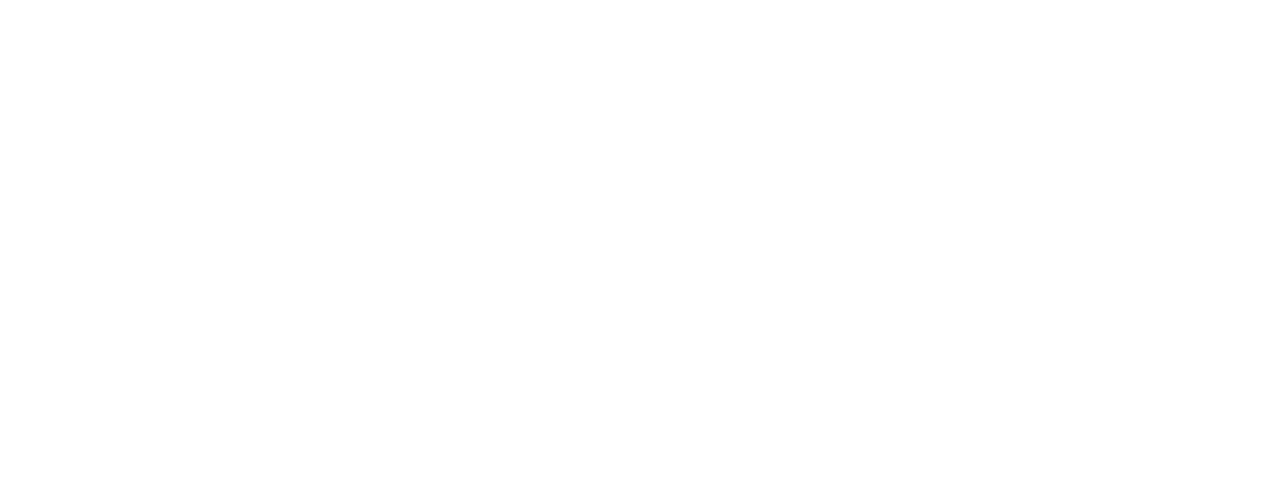
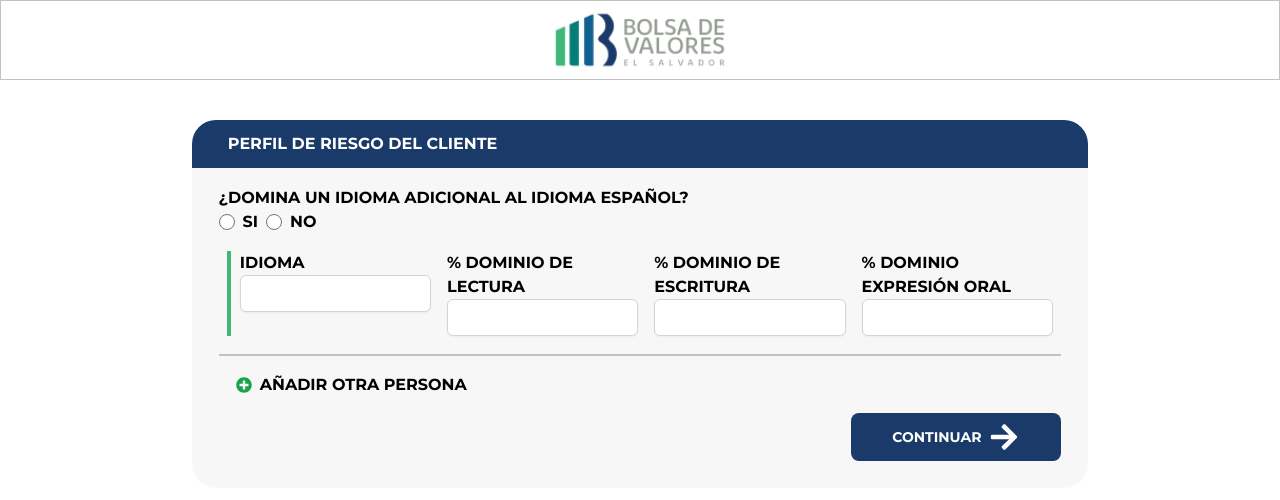
Before and after one commit to pbsuazocod/stock_app, a React (Create React App) app: page /riskpage in a window 1280 px wide. Before the commit this address had no page. Shown: the top 500 px of the page. Built offline with nearby package versions, Linux system fonts and the light colour scheme.

Commit message:
create riskpage

```diff
--- a/src/App.js
+++ b/src/App.js
@@ -1,6 +1,7 @@
 import React, { Routes, Route } from "react-router-dom";
 import LandingPage from "./pages/LandingPage";
 import FormPage from "./pages/FormPage";
+import RiskPage from "./pages/RiskPage";
 
 const App = function () {
   return (
@@ -8,6 +9,7 @@
       <Routes>
         <Route path="/" element={<LandingPage />} />
         <Route path="/formpage" element={<FormPage />} />
+        <Route path="/riskpage" element={<RiskPage />} />
       </Routes>
     </div>
   );
--- a/src/components/UI/FormWrapper/FormWrapper.jsx
+++ b/src/components/UI/FormWrapper/FormWrapper.jsx
@@ -1,29 +1,47 @@
 import React from "react";
 import { useState } from "react";
 
-export default function FormWrapper({ children, formTitle, currentStep }) {
+export default function FormWrapper({
+  children,
+  currentStep,
+  currentPage,
+}) {
   const [title, setTitle] = useState(currentStep);
 
   const Titles = () => {
-    // if (currentStep === 0) {
-    //   return "pedro"
-    // }else return "error"
+
 
     switch (currentStep) {
       case 0:
         return "SELECCIONE LA CASA DE CORREDORES DE BOLSA CON LA QUE DESEA VINCULARSE";
         break;
       case 1:
-        return "DATOS GENERALES";
+        if (currentPage === "riskpage") {
+          return "PERFIL DE RIESGO DEL CLIENTE";
+        } else {
+          return "DATOS GENERALES";
+        }
         break;
       case 2:
-        return "DATOS LABORALES";
+        if (currentPage === "riskpage") {
+          return "PERFIL DE RIESGO DEL CLIENTE";
+        } else {
+          return "DATOS LABORALES";
+        }
         break;
       case 3:
-        return "FIRMAS AUTORIZADAS";
+        if (currentPage === "riskpage") {
+          return "PERFIL DE RIESGO DEL CLIENTE";
+        } else {
+          return "FIRMAS AUTORIZADAS";
+        }
         break;
       case 4:
-        return "INSTRUCCIONES PARA LIQUIDACIÓN DE FONDOS";
+        if (currentPage === "riskpage") {
+          return "PERFIL DE RIESGO DEL CLIENTE";
+        } else {
+          return "INSTRUCCIONES PARA LIQUIDACIÓN DE FONDOS";
+        }
         break;
       case 5:
         return "INSTRUCCIONES PARA LIQUIDACIÓN DE FONDOS";
@@ -35,9 +53,8 @@
     }
   };
 
-
   return (
-    <div className=" w-11/12 lg:max-w-[50%] h-full bg-[#F7F7F7] rounded-3xl">
+    <div className={`w-11/12 h-full bg-[#F7F7F7] rounded-3xl ${currentPage === 'riskpage' ? 'w-[70%]': 'lg:max-w-[50%]' }`}>
       <div
         className={`bg-[#1A3B69] text-white text-[70%] h-12 md:text-[100%] rounded-t-3xl flex-grow  flex pr-[2%] pl-[4%]  items-center font-Montserrat ${
           currentStep === 0 ? "justify-center" : ""
--- a/src/components/forms/ProfileForm/ProfileForm.jsx
+++ b/src/components/forms/ProfileForm/ProfileForm.jsx
@@ -17,10 +17,13 @@
 // Validation
 import { initialValues, validationSchema } from "../ValidationSchema";
 
+const currentPage = "profileForm"
+
 function ProfileForm() {
   // Manage States
   const [formStep, setFormStep] = useState(1);
   const [counter, setCounter] = useState(0);
+
 
   // Setup form with formik
   const formik = useFormik({
@@ -30,6 +33,9 @@
       alert(values);
     },
   });
+
+
+
 
   // Handlers
   const clickHandler = (e) => {
@@ -47,9 +53,10 @@
   };
 
   return (
-    <FormWrapper currentStep={formStep}>
+    <FormWrapper currentStep={formStep} currentPage={currentPage}>
       <form className="">
         {/* {JSON.stringify(formStep)} */}
+
 
         {/* ----------------------------formStep 1 */}
         {formStep == 1 && (
--- /dev/null
+++ b/src/components/forms/RiskForm/RiskForm.jsx
@@ -0,0 +1,155 @@
+import React from "react";
+import { useState } from "react";
+import { useFormik } from "formik";
+
+// components
+import TextInput from "../../UI/FormInput/TextInput";
+import NumberInput from "../../UI/FormInput/TextInput";
+import CalendarInput from "../../UI/FormInput/CalendarInput";
+import MaskInput from "../../UI/FormInput/MaskInput";
+import FormWrapper from "../../UI/FormWrapper/FormWrapper";
+import { FaArrowRight } from "react-icons/fa";
+import { FaArrowLeft } from "react-icons/fa";
+import { FaPlusCircle } from "react-icons/fa";
+
+// Validation
+import { initialValues, validationSchema } from "../ValidationSchema";
+
+function RiskForm() {
+  // State Management
+  const [formStep, setFormStep] = useState(1);
+  const [counter, setCounter] = useState(0);
+  const currentPage = "riskpage";
+
+  // Setup form with formik
+  const formik = useFormik({
+    initialValues: initialValues,
+    validationSchema: validationSchema[formStep],
+    onSubmit: (values) => {
+      alert(values);
+    },
+  });
+
+  // Handlers
+  const clickHandler = (e) => {
+    e.preventDefault();
+    setFormStep(formStep + 1);
+  };
+
+  const DecreceStepperHandler = (e) => {
+    e.preventDefault();
+    setFormStep(formStep - 1);
+  };
+
+  const IncreasePersonInput = () => {
+    setCounter(counter + 1);
+  };
+
+  return (
+    <FormWrapper currentStep={formStep} currentPage={currentPage}>
+      {formStep === 1 && (
+        <div className="p-[2%]">
+          <div className="pl-[1%]">
+            <p>¿DOMINA UN IDIOMA ADICIONAL AL IDIOMA ESPAÑOL?</p>
+            <div className="flex gap-2">
+              <div className="flex items-center">
+                <input formik={formik} type="radio" />
+                <label className="pl-2">SI</label>
+              </div>
+              <div className="flex items-center">
+                <input formik={formik} type="radio" />
+                <label className="pl-2">NO</label>
+              </div>
+            </div>
+          </div>
+
+          <div className="mt-[2%] ml-[2%] border-l-4 pr-[2%] pl-[1%] border-[#40B879] first-line:border-solid">
+            <div className=" grid-none md:grid grid-row-1 lg:grid-cols-4 grid-col-1 gap-4 ">
+              <TextInput
+                formik={formik}
+                fieldName={"language"}
+                label={"IDIOMA"}
+                isAlphabetic
+              />
+
+              <NumberInput
+                formik={formik}
+                fieldName={"reading_domain"}
+                label={"% DOMINIO DE LECTURA"}
+              />
+              <NumberInput
+                formik={formik}
+                fieldName={"writing_domain"}
+                label={"% DOMINIO DE ESCRITURA"}
+              />
+              <NumberInput
+                formik={formik}
+                fieldName={"oral_expresion_domain"}
+                label={"% DOMINIO EXPRESIÓN ORAL"}
+              />
+            </div>
+          </div>
+        </div>
+      )}
+
+      {/* buttons  */}
+      {formStep < 5 ? (
+        <div
+          className={`mb-[3%] mr-[3%] ml-[3%] border-t-2 border-[#C1C1C1] flex`}
+        >
+          <div className="w-full pt-[2%]">
+            {formStep === 1 && (
+              <div className="flex items-center pl-[2%] gap-2">
+                <button
+                  onClick={IncreasePersonInput}
+                  className="text-green-600"
+                >
+                  <FaPlusCircle />
+                </button>
+                AÑADIR OTRA PERSONA
+              </div>
+            )}
+
+            <div
+              className={`flex ${
+                formStep === 1 ? "justify-end" : "justify-between"
+              }`}
+            >
+              {formStep > 1 && (
+                <>
+                  <button
+                    onClick={DecreceStepperHandler}
+                    className="bg-[#1A3B69] rounded-lg text-white h-12 lg:w-[25%] w-[40%] mr-[2%] lg:mr-0 text-sm mt-4 gap-2 flex justify-center items-center"
+                  >
+                    <div className="lg:text-3xl text-xl ">
+                      <FaArrowLeft />
+                    </div>
+                    ANTERIOR
+                  </button>
+                </>
+              )}
+
+              <button
+                onClick={clickHandler}
+                className={`rounded-lg text-white h-12 lg:w-[25%] mr-[2%] lg:mr-0 text-sm mt-4 gap-2 flex justify-center items-center ${
+                  formStep === 4
+                    ? "w-[42%] pr-2 bg-[#40B879]"
+                    : "bg-[#1A3B69] w-[40%]"
+                }`}
+              >
+                {formStep === 4 ? "ENVIAR FORMALRIO" : "CONTINUAR"}
+                <div className="lg:text-3xl text-xl">
+                  <FaArrowRight />
+                </div>
+              </button>
+            </div>
+          </div>
+        </div>
+      ) : (
+        ""
+      )}
+    </FormWrapper>
+  );
+}
+
+export default RiskForm;
--- a/src/pages/LandingPage.jsx
+++ b/src/pages/LandingPage.jsx
@@ -21,7 +21,7 @@
             </div>
           </Link>
           <Link
-            to="/formpage"
+            to="/riskpage"
             className="p-[2%] items-center bg-white w-[45%] h-[40%] min-w-[200px] rounded-lg"
           >
             <img src={logo_hencorp} alt="logo corredora hencorp" />
--- /dev/null
+++ b/src/pages/RiskPage.jsx
@@ -0,0 +1,17 @@
+import React from "react";
+import RiskForm from "../components/forms/RiskForm/RiskForm";
+import PageWrapper from "../components/PageWrapper";
+// import PageWrapper from "../components/PageWrapper";
+import FormWrapper from "../components/UI/FormWrapper/FormWrapper";
+// import RiskPage from ""
+
+function RiskPage() {
+
+  return (
+   <PageWrapper>
+         <RiskForm/>
+   </PageWrapper>
+  );
+}
+
+export default RiskPage;
```
